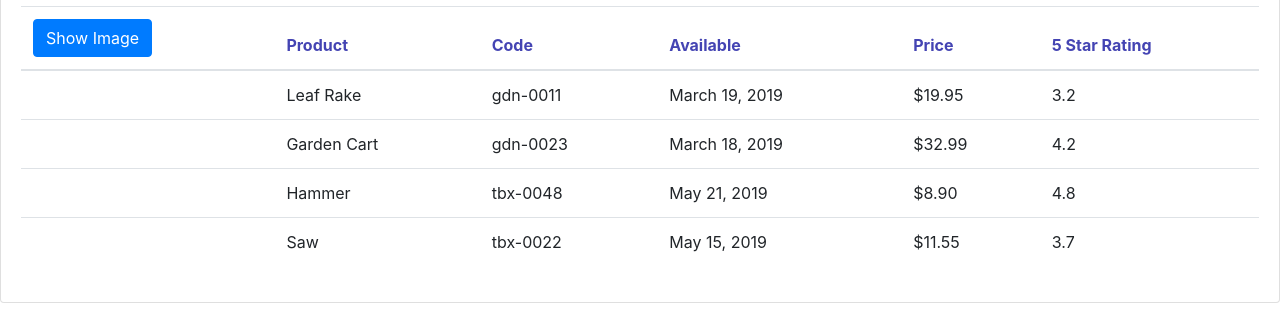
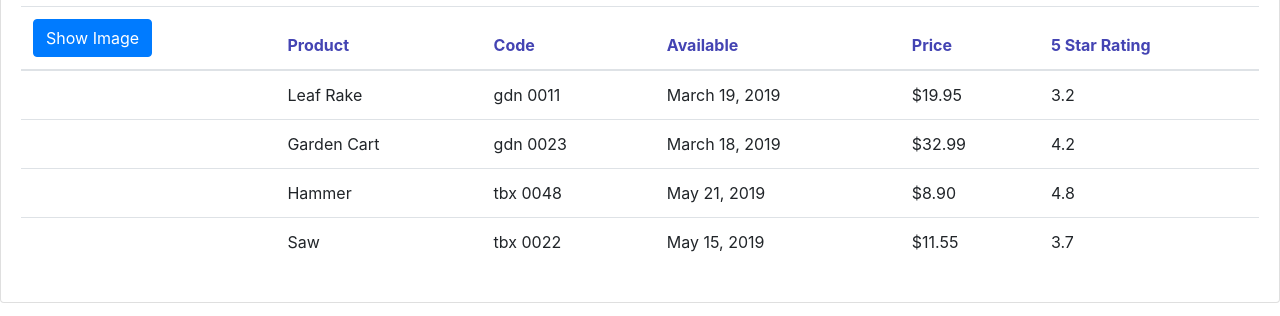
Before and after one commit to UcheSylvester/Products-Management, an Angular app: page / in a window 1280 px wide. Shown: the part 202-518 px from the top of the page. Built offline with nearby package versions, Linux system fonts and the light colour scheme.

Commit message:
building costom pipes: ConvertToSpacesPipe

```diff
--- a/src/app/app.module.ts
+++ b/src/app/app.module.ts
@@ -4,9 +4,10 @@
 
 import { AppComponent } from "./app.component";
 import { ProductListComponent } from "./products/product-list.component";
+import { ConvertToSpacesPipe } from "./shared/convert-to-spaces.pipe";
 
 @NgModule({
-  declarations: [AppComponent, ProductListComponent],
+  declarations: [AppComponent, ProductListComponent, ConvertToSpacesPipe],
   imports: [BrowserModule, FormsModule],
   bootstrap: [AppComponent]
 })
--- a/src/app/products/product-list.component.html
+++ b/src/app/products/product-list.component.html
@@ -47,7 +47,9 @@
               />
             </td>
             <td>{{ product.productName }}</td>
-            <td>{{ product.productCode | lowercase }}</td>
+            <td>
+              {{ product.productCode | lowercase | ConvertToSpaces: "-" }}
+            </td>
             <td>{{ product.releaseDate }}</td>
             <td>{{ product.price | currency: USD:"symbol":"1.2-2" }}</td>
             <td>{{ product.starRating }}</td>
--- /dev/null
+++ b/src/app/shared/convert-to-spaces.pipe.ts
@@ -0,0 +1,11 @@
+import { Pipe, PipeTransform } from "@angular/core";
+
+@Pipe({
+  name: "ConvertToSpaces"
+})
+export class ConvertToSpacesPipe implements PipeTransform {
+  transform(value: string, character: string): string {
+    // replacing the character with spaces
+    return value.replace(character, " ");
+  }
+}
```
